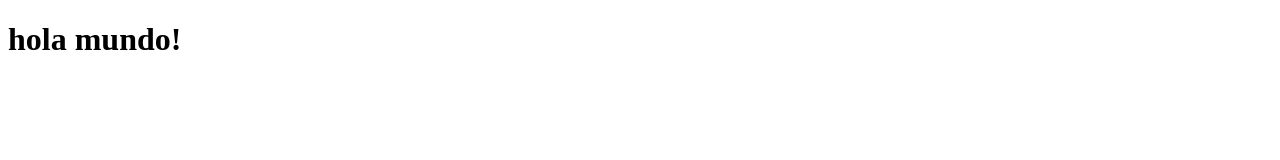
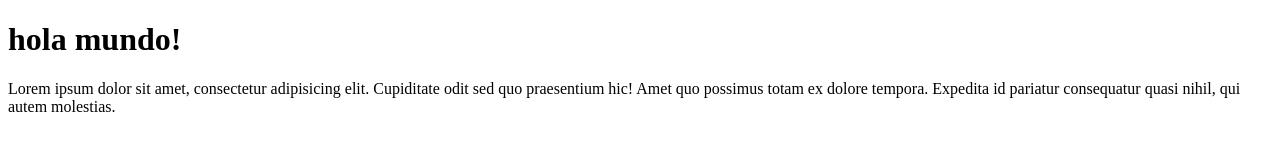
Before and after one commit to Aladya/Portfolio-Front-End-Arg-Programa, a plain HTML site: page index.html in a window 1280 px wide. Drawn offline with Linux system fonts and the light colour scheme.

Commit message:
agregar cambios a html

```diff
--- a/index.html
+++ b/index.html
@@ -8,5 +8,6 @@
 </head>
 <body>
     <h1>hola mundo!</h1>
+    <p>Lorem ipsum dolor sit amet, consectetur adipisicing elit. Cupiditate odit sed quo praesentium hic! Amet quo possimus totam ex dolore tempora. Expedita id pariatur consequatur quasi nihil, qui autem molestias.</p>
 </body>
 </html>
```
